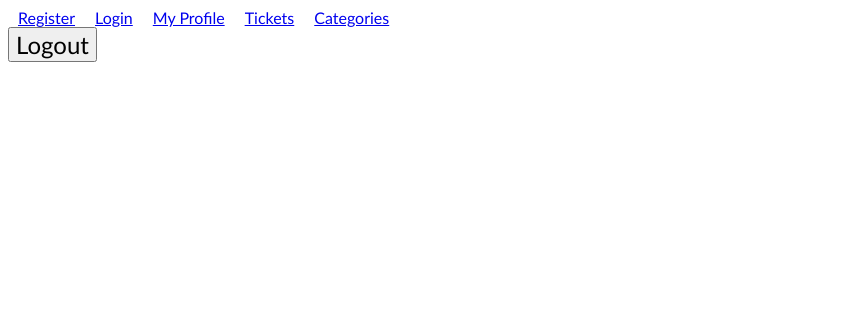
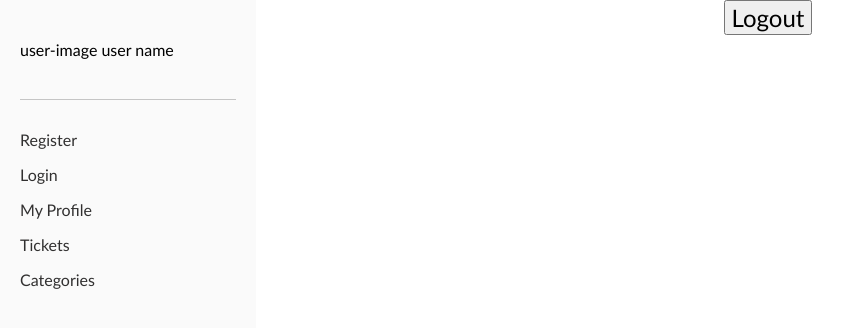
Before and after one commit to NikolKirilova/ticket-system, a Vue app: page /my-profile in a window 1280 px wide. Shown: the top 328 px of the page, without its empty margins (0-867 px from the left). Built offline with nearby package versions, Linux system fonts and the light colour scheme; no server answers.

Commit message:
Add sidebar

```diff
--- a/src/App.vue
+++ b/src/App.vue
@@ -1,21 +1,54 @@
 <template>
   <div id="app">
-   <router-link to="/">Register</router-link>
-   <router-link to="/login">Login</router-link>
-   <router-link to="/my-profile">My Profile</router-link>
-   <router-link to="/tickets">Tickets</router-link>
-   <router-link to="/categories">Categories</router-link>
+    <Sidebar v-if="currentRoute !== 'Login' && currentRoute !== 'Register'" />
 
 
+    <div class="content">
+
     <router-view/>
+    </div>
+
+
   </div>
 </template>
+
+<script>
+import Sidebar from '@/components/Sidebar'
+
+export default {
+  components: {Sidebar},
+  computed: {
+    currentRoute(){
+      return this.$route.name;
+    }
+  },
+  mounted(){
+    console.log(this.$route)
+  }
+
+
+}
+</script>
 
 <style>
  *{
    box-sizing: border-box;
    font-family: 'Calibri';
  }
+
+
+ body {
+   margin: 0;
+     box-sizing: border-box;
+ }
+
+ #app {
+   display: flex;
+   min-height: 100vh;
+ }
+
+
+
  a {
    margin: 0 10px;
  }
@@ -47,4 +80,10 @@
  .popup-header h4{
    margin: 0;
  }
+ .content{
+       display: flex;
+    justify-content: center;
+    margin:0 auto;
+    flex: 0 0 80%;
+ }
 </style>
--- /dev/null
+++ b/src/components/Sidebar.vue
@@ -0,0 +1,51 @@
+<template>
+  <div class="sidebar">
+    <div class="user-info">
+      user-image
+      user name
+    </div>
+    <div class="navigation-links">
+   <router-link to="/">Register</router-link>
+   <router-link to="/login">Login</router-link>
+   <router-link to="/my-profile">My Profile</router-link>
+   <router-link to="/tickets">Tickets</router-link>
+   <router-link to="/categories">Categories</router-link>
+  </div>
+
+  </div>
+</template>
+
+<script>
+export default {
+ name: 'Sidebar'
+}
+</script>
+
+<style scoped>
+ .sidebar {
+   background: #fafafa;
+   flex:0 0 20%;
+ }
+ .user-info{
+       height: 100px;
+    display: flex;
+    align-items: center;
+    margin: 0 20px;
+    border-bottom: 1px solid #c5c5c5;
+ }
+ .navigation-links{
+       display: flex;
+    flex-direction: column;
+    padding-left: 10px;
+    padding-top: 30px;
+ }
+
+.navigation-links a{
+ text-decoration: none;
+    color: #313030;
+    padding-bottom: 16px;
+}
+
+
+
+</style>
```
